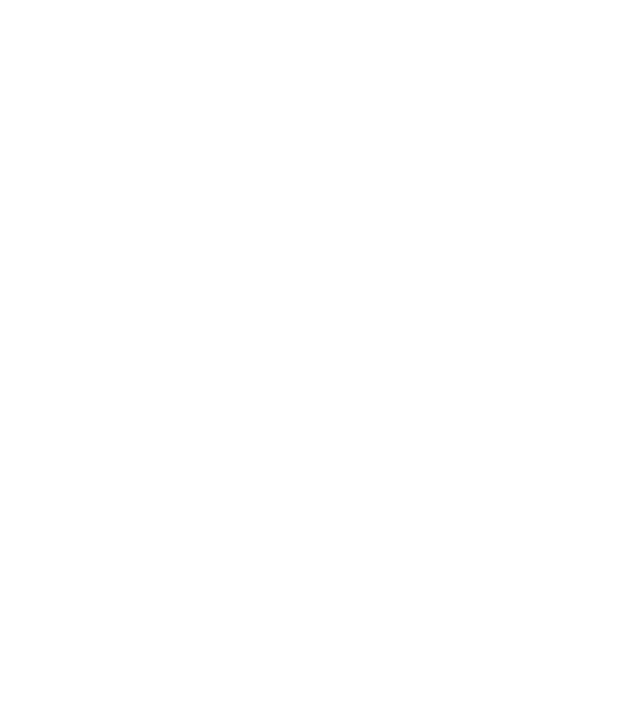
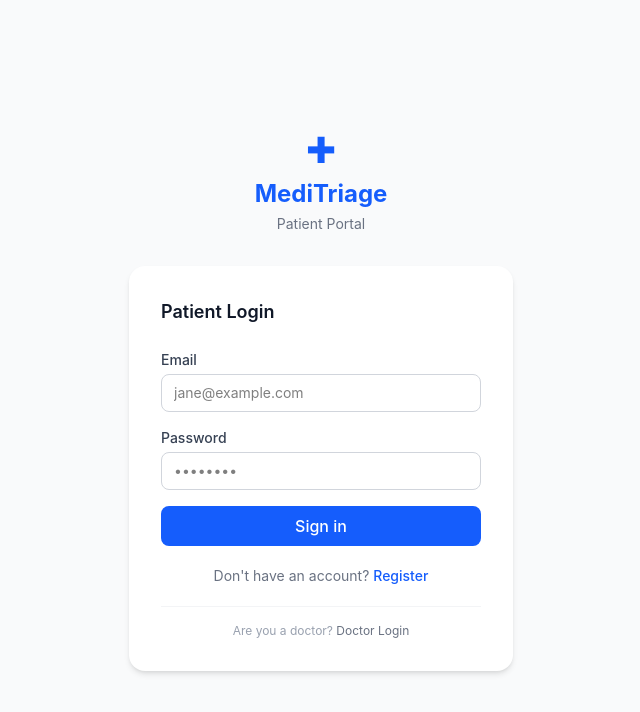
Before and after one commit to PrateekKacham/meditriage, a React (Vite) app in the folder frontend/: page /patient-login in a window 1280 px wide. Before the commit this address had no page. Shown: the top 712 px of the page, without its empty margins (319-959 px from the left). Built offline with nearby package versions, Linux system fonts and the light colour scheme.

Commit message:
Add patient login page

```diff
--- a/frontend/src/App.jsx
+++ b/frontend/src/App.jsx
@@ -5,7 +5,8 @@
 import { submitIntake } from './api/intake';
 import Dashboard from './pages/Dashboard';
 import Login     from './pages/Login';
-import Register  from './pages/Register';
+import Register     from './pages/Register';
+import PatientLogin from './pages/PatientLogin';
 
 const initialForm = {
   firstName: '', lastName: '', dateOfBirth: '', email: '', phone: '',
@@ -124,7 +125,8 @@
       <Route path="/"          element={intakeForm} />
       <Route path="/dashboard" element={<Dashboard />} />
       <Route path="/login"     element={<Login />} />
-      <Route path="/register"  element={<Register />} />
+      <Route path="/register"     element={<Register />} />
+      <Route path="/patient-login" element={<PatientLogin />} />
     </Routes>
   );
 }
--- /dev/null
+++ b/frontend/src/pages/PatientLogin.jsx
@@ -0,0 +1,123 @@
+// src/pages/PatientLogin.jsx
+import { useState, useEffect } from 'react';
+import { useNavigate, Link } from 'react-router-dom';
+
+const API = import.meta.env.VITE_API_URL || 'http://localhost:5000';
+
+export default function PatientLogin() {
+  const navigate = useNavigate();
+
+  const [email, setEmail]       = useState('');
+  const [password, setPassword] = useState('');
+  const [error, setError]       = useState('');
+  const [isLoading, setIsLoading] = useState(false);
+
+  // Skip login if already authenticated
+  useEffect(() => {
+    if (localStorage.getItem('token')) {
+      navigate('/portal');
+    }
+  }, []);
+
+  const handleSubmit = async (e) => {
+    e.preventDefault();
+    setIsLoading(true);
+    setError('');
+
+    try {
+      const res = await fetch(`${API}/api/auth/patient-login`, {
+        method: 'POST',
+        headers: { 'Content-Type': 'application/json' },
+        body: JSON.stringify({ email, password }),
+      });
+
+      const data = await res.json();
+
+      if (!res.ok) {
+        setError(data.message || 'Login failed');
+        return;
+      }
+
+      localStorage.setItem('token', data.token);
+      localStorage.setItem('user', JSON.stringify(data.user));
+      navigate('/portal');
+    } catch (err) {
+      setError('Could not connect to server. Please try again.');
+    } finally {
+      setIsLoading(false);
+    }
+  };
+
+  return (
+    <div className="bg-gray-50 min-h-screen flex flex-col items-center justify-center px-4">
+
+      {/* ── Branding ── */}
+      <div className="text-center mb-8">
+        <span className="text-4xl text-blue-600">✚</span>
+        <h1 className="text-2xl font-bold text-blue-600 mt-2">MediTriage</h1>
+        <p className="text-sm text-gray-500 mt-1">Patient Portal</p>
+      </div>
+
+      {/* ── Card ── */}
+      <div className="bg-white rounded-2xl shadow-md p-8 w-full max-w-sm">
+        <h2 className="text-lg font-semibold text-gray-900 mb-6">Patient Login</h2>
+
+        <form onSubmit={handleSubmit}>
+          <div className="mb-4">
+            <label className="block text-sm font-medium text-gray-700 mb-1">Email</label>
+            <input
+              type="email"
+              required
+              value={email}
+              onChange={e => setEmail(e.target.value)}
+              placeholder="jane@example.com"
+              className="border border-gray-300 rounded-lg px-3 py-2 w-full focus:outline-none focus:ring-2 focus:ring-blue-500 text-sm"
+            />
+          </div>
+
+          <div className="mb-4">
+            <label className="block text-sm font-medium text-gray-700 mb-1">Password</label>
+            <input
+              type="password"
+              required
+              value={password}
+              onChange={e => setPassword(e.target.value)}
+              placeholder="••••••••"
+              className="border border-gray-300 rounded-lg px-3 py-2 w-full focus:outline-none focus:ring-2 focus:ring-blue-500 text-sm"
+            />
+          </div>
+
+          {error && (
+            <p className="text-sm text-red-600 bg-red-50 border border-red-200 rounded-lg px-3 py-2 mb-4">
+              {error}
+            </p>
+          )}
+
+          <button
+            type="submit"
+            disabled={isLoading}
+            className={`w-full bg-blue-600 hover:bg-blue-700 text-white font-medium py-2 rounded-lg transition-colors ${isLoading ? 'opacity-60 cursor-not-allowed' : 'cursor-pointer'}`}
+          >
+            {isLoading ? 'Signing in...' : 'Sign in'}
+          </button>
+        </form>
+
+        <p className="text-sm text-center text-gray-500 mt-5">
+          Don't have an account?{' '}
+          <Link to="/register" className="text-blue-600 hover:underline font-medium">
+            Register
+          </Link>
+        </p>
+
+        <div className="border-t border-gray-100 mt-5 pt-4 text-center">
+          <p className="text-xs text-gray-400">
+            Are you a doctor?{' '}
+            <Link to="/login" className="text-gray-500 hover:text-blue-600 hover:underline">
+              Doctor Login
+            </Link>
+          </p>
+        </div>
+      </div>
+    </div>
+  );
+}
```
